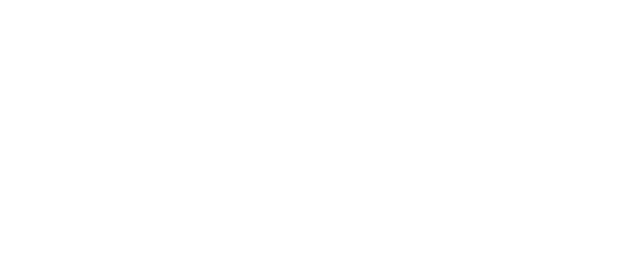
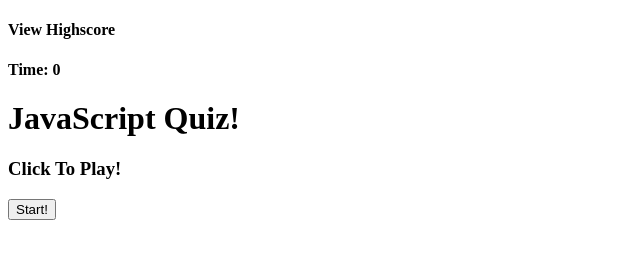
Before and after one commit to Andrewy2416/codequiz, a plain HTML site: page index.html in a window 1280 px wide. Shown: the whole page, without its empty margins (0-640 px from the left). Drawn offline with Linux system fonts and the light colour scheme.

Commit message:
Added sections for highscore and timeleft on main page

```diff
--- a/index.html
+++ b/index.html
@@ -7,6 +7,28 @@
     <title>Code Quiz</title>
 </head>
 <body>
+    <div id="nav">
+
+        <div class="left">
+            <a><h4>View Highscore</h4></a>
+        </div>
+
+        <div class="right">
+            <h4>Time: <span id="timeLeft">0</span></h4>
+        </div>
+     </div>
+
+     <div id="quiz">
+         <div id="quizBody">
+             <h1>
+                 JavaScript Quiz!
+             </h1>
+             <h3>
+                 Click To Play!
+             </h3>
+             <button>Start!</button>
+         </div>
+     </div>
 
 </body>
 </html>
```
